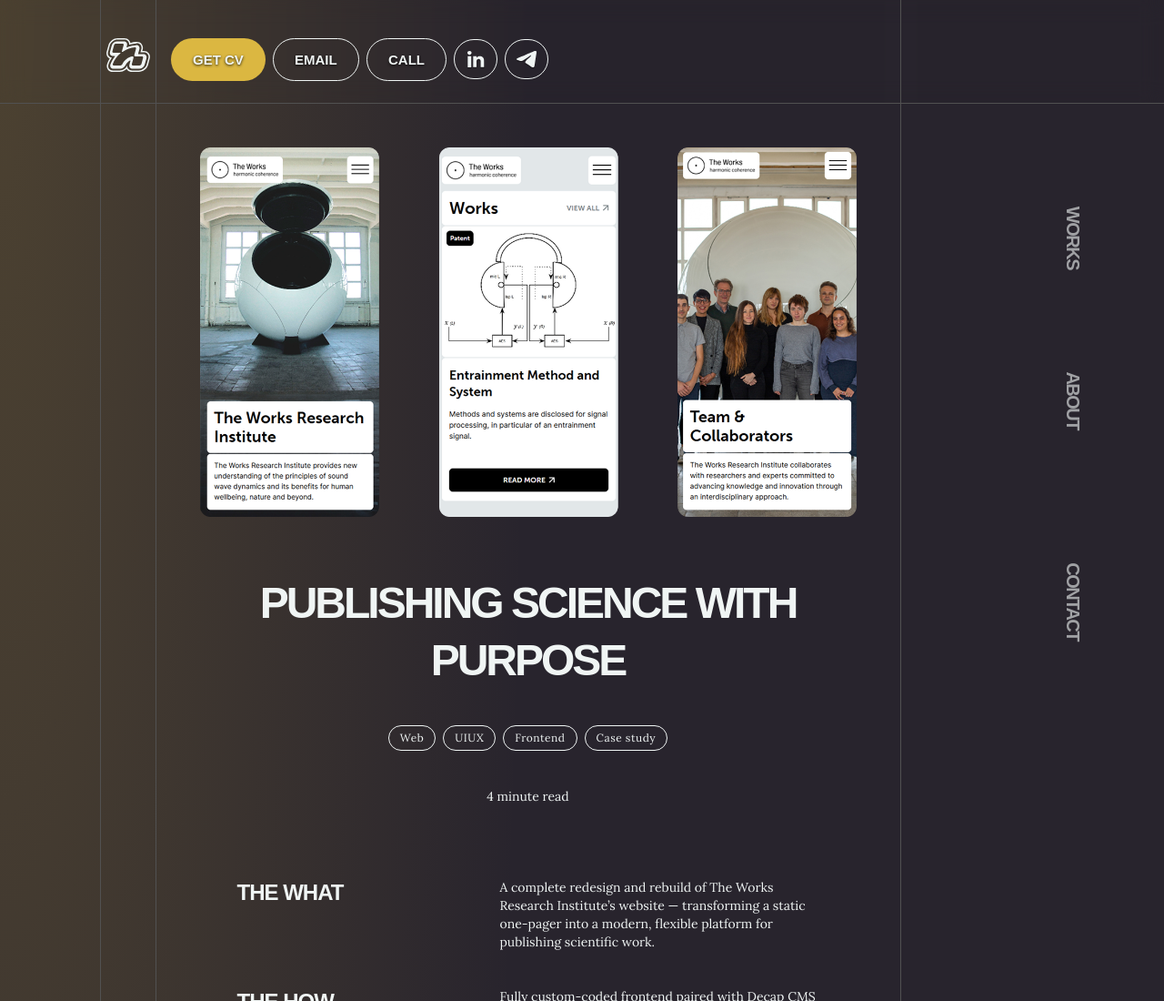
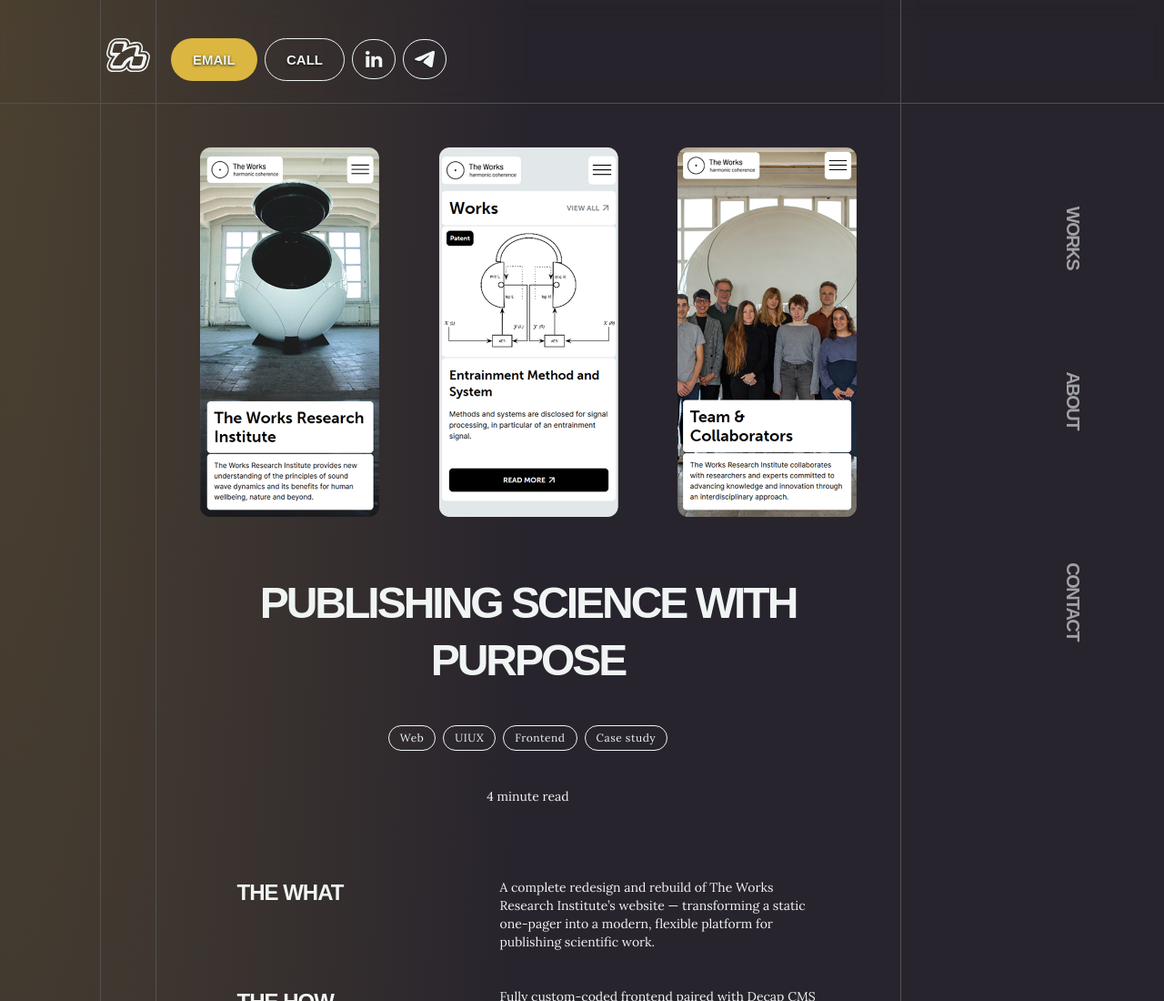
Before and after one commit to lilnoun1112/zylag, an Eleventy site: page src/portfolio/2025-03-24-WRI.md in a window 1280 px wide. Shown: the top 1100 px of the page at 91% size. Built offline with nearby package versions, Linux system fonts and the light colour scheme; Eleventy itself is replaced by a stand-in of ours; files that its build step writes are made by us from their sources; files whose address does not match are found by name; a web font is replaced by a local one.

Commit message:
Update article.njk

```diff
--- a/src/_includes/article.njk
+++ b/src/_includes/article.njk
@@ -18,8 +18,8 @@ layout: 'base.njk'
             <div style="height: 0px;"></div>
             <div class="header-contacts scrolled">
               <div class="header-contacts-wrap scrolled">
-                <a class="button-primary" href="https://zylag.netlify.app/images/tamas_szilagyi_design_CV_2025.pdf"><span class="button-label">Get CV</span></a>
-                <a class="button-secondary" href="mailto:hello@zylag.site"><span class="button-label">Email</span></a>
+                <a class="button-primary" style="display: none;" href="https://zylag.netlify.app/images/tamas_szilagyi_design_CV_2025.pdf"><span class="button-label">Get CV</span></a>
+                <a class="button-primary" href="mailto:hello@zylag.site"><span class="button-label">Email</span></a>
                 <a class="button-secondary" href="tel:+36305470779"><span class="button-label">Call</span></a>
                 <a class="button-secondary icon" href="https://www.linkedin.com/in/tamasszilagyi/"><img class="button-label" src="/images/linkedin.svg" alt=""></a>
                 <a class="button-secondary icon" href="https://t.me/zylageth"><img class="button-label" src="/images/telegram.svg" alt=""></a>
```
